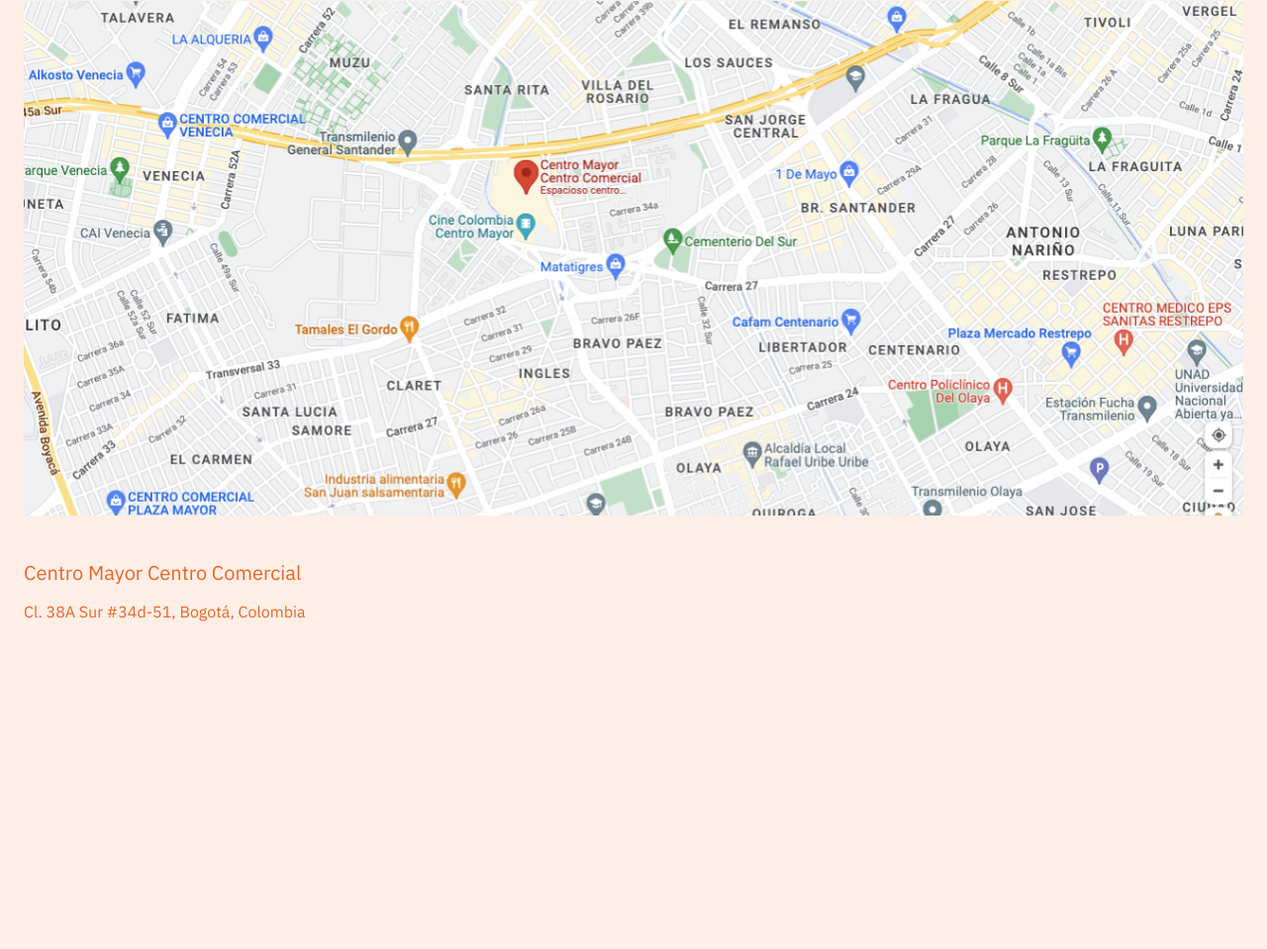
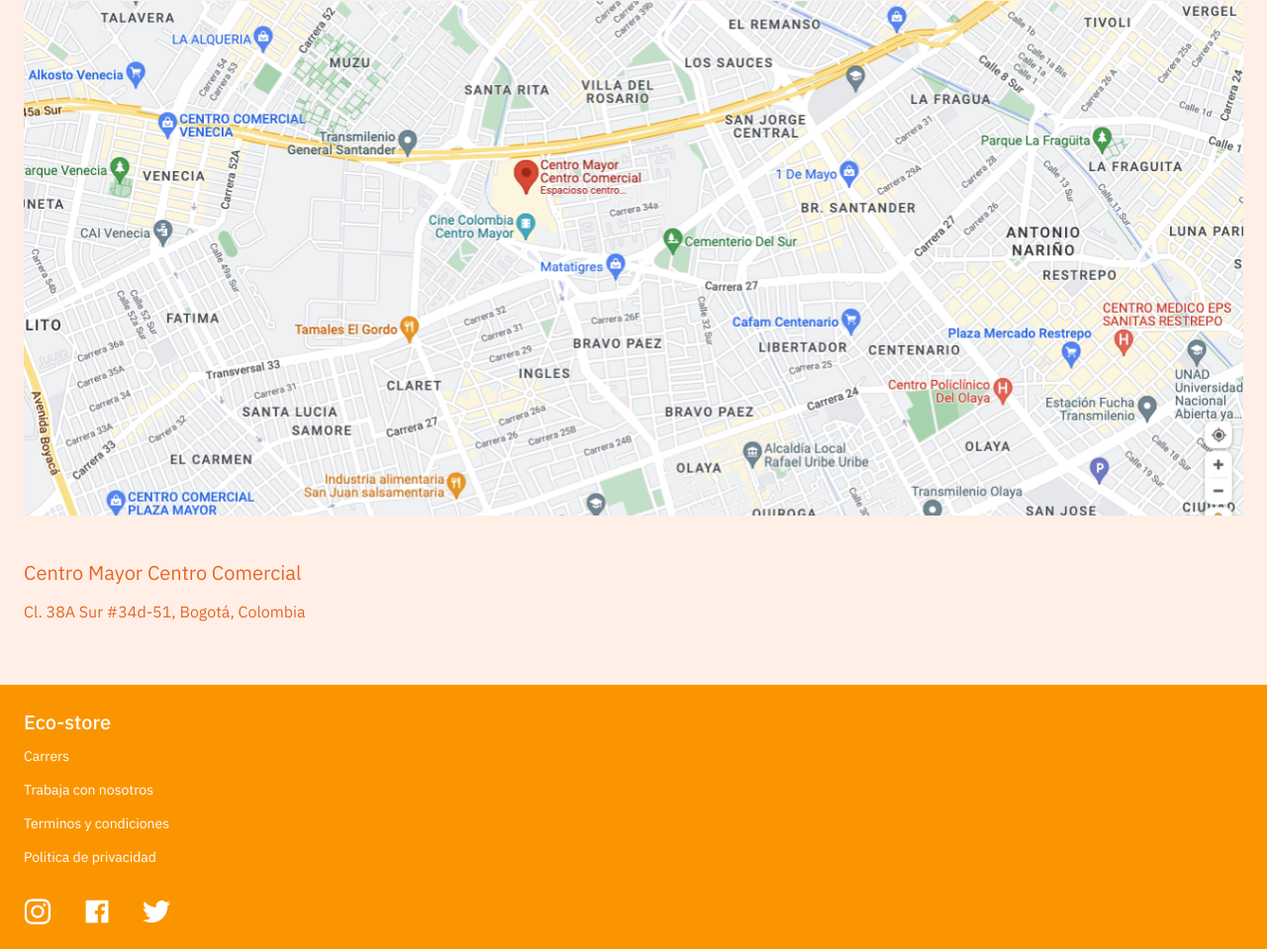
Before and after one commit to SgtGarro/eco-store, a website: page index.html in a window 1280 px wide. Shown: the part 6784-7743 px from the top of the page at 99% size. Before the commit the page ends 7476 px from the top, so only its background shows below. Drawn offline with Linux system fonts and the light colour scheme.

Commit message:
Structurin & styling footer

```diff
--- a/index.html
+++ b/index.html
@@ -237,5 +237,19 @@
         </div>
       </section>
     </main>
+    <footer class="footer">
+      <h3>Eco-store</h3>
+      <ul class="footer-links">
+        <li>Carrers</li>
+        <li>Trabaja con nosotros</li>
+        <li>Terminos y condiciones</li>
+        <li>Politica de privacidad</li>
+      </ul>
+      <div class="social-media">
+        <img src="./assets/img/instagram-logo.png" alt="" />
+        <img src="./assets/img/facebook-logo.png" alt="" />
+        <img src="./assets/img/twitter-logo.png" alt="" />
+      </div>
+    </footer>
   </body>
 </html>
--- a/package.json
+++ b/package.json
@@ -4,7 +4,7 @@
   "description": "A friendly online echologyc store",
   "main": "index.js",
   "scripts": {
-    "test": "echo \"Error: no test specified\" && exit 1"
+    "sass:watch": "sass --watch scss/style.scss css/style.css"
   },
   "repository": {
     "type": "git",
--- a/sass/style.scss
+++ b/scss/style.scss
@@ -288,3 +288,43 @@
     font-size: 1.6rem;
   }
 }
+
+///////////////////////////////////
+// FOOTER
+///////////////////////////////////
+.footer {
+  padding: 2.4rem;
+  background-color: $quaternary-color;
+  color: #fff;
+
+  h3 {
+    font-size: 2rem;
+    font-weight: 500;
+    margin-bottom: 1.2rem;
+  }
+  ul {
+    display: flex;
+    flex-direction: column;
+    list-style: none;
+    row-gap: 1.6rem;
+    margin-bottom: 3.2rem;
+
+    font-size: 1.4rem;
+  }
+
+  .social-media {
+    display: flex;
+    column-gap: 3.2rem;
+
+    img {
+      width: 2.8rem;
+      height: 2.8rem;
+      cursor: pointer;
+
+      transition: all 0.3s ease-out;
+      &:hover {
+        transform: scale(1.2);
+      }
+    }
+  }
+}
```
Also changed, not shown: css/style.css, 1 other file.
